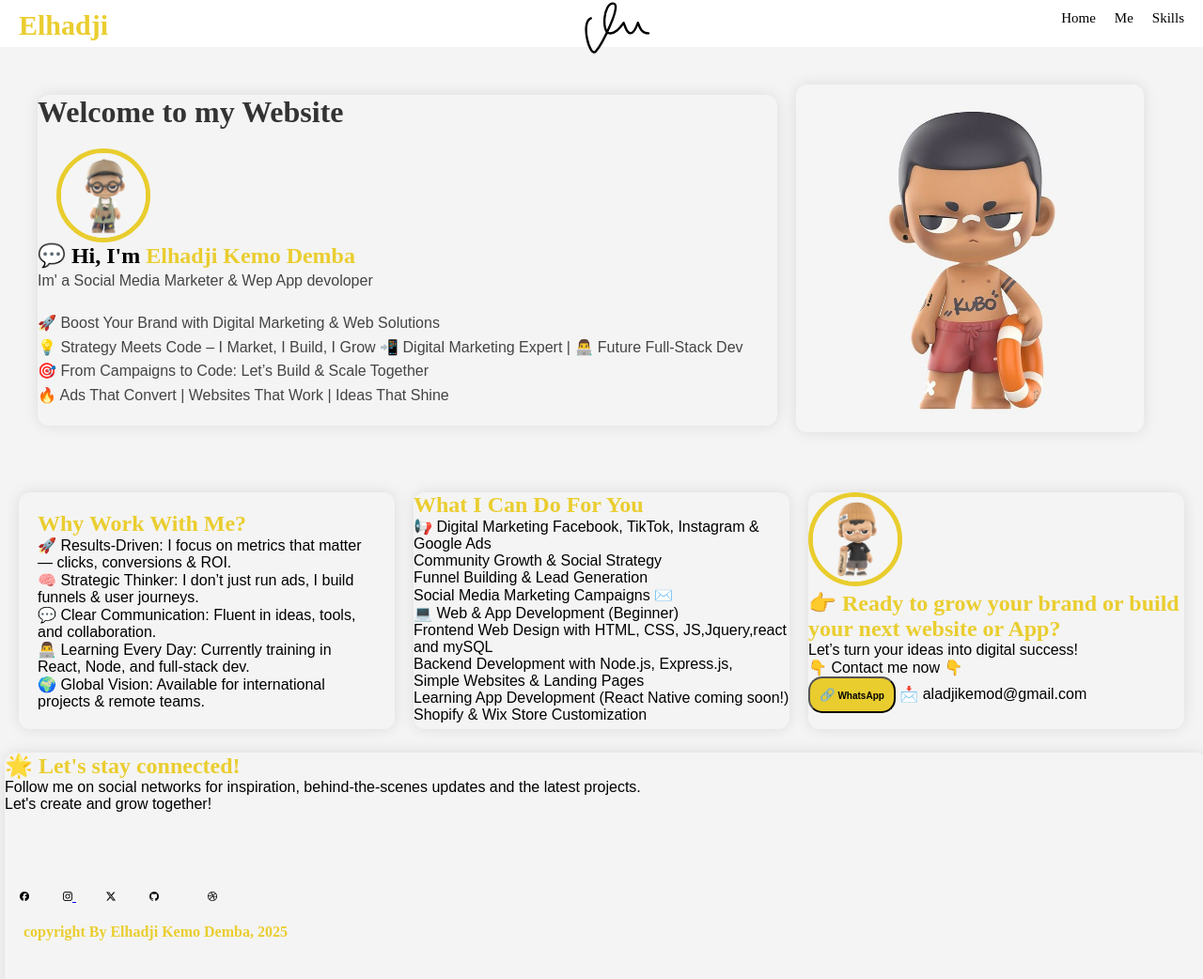
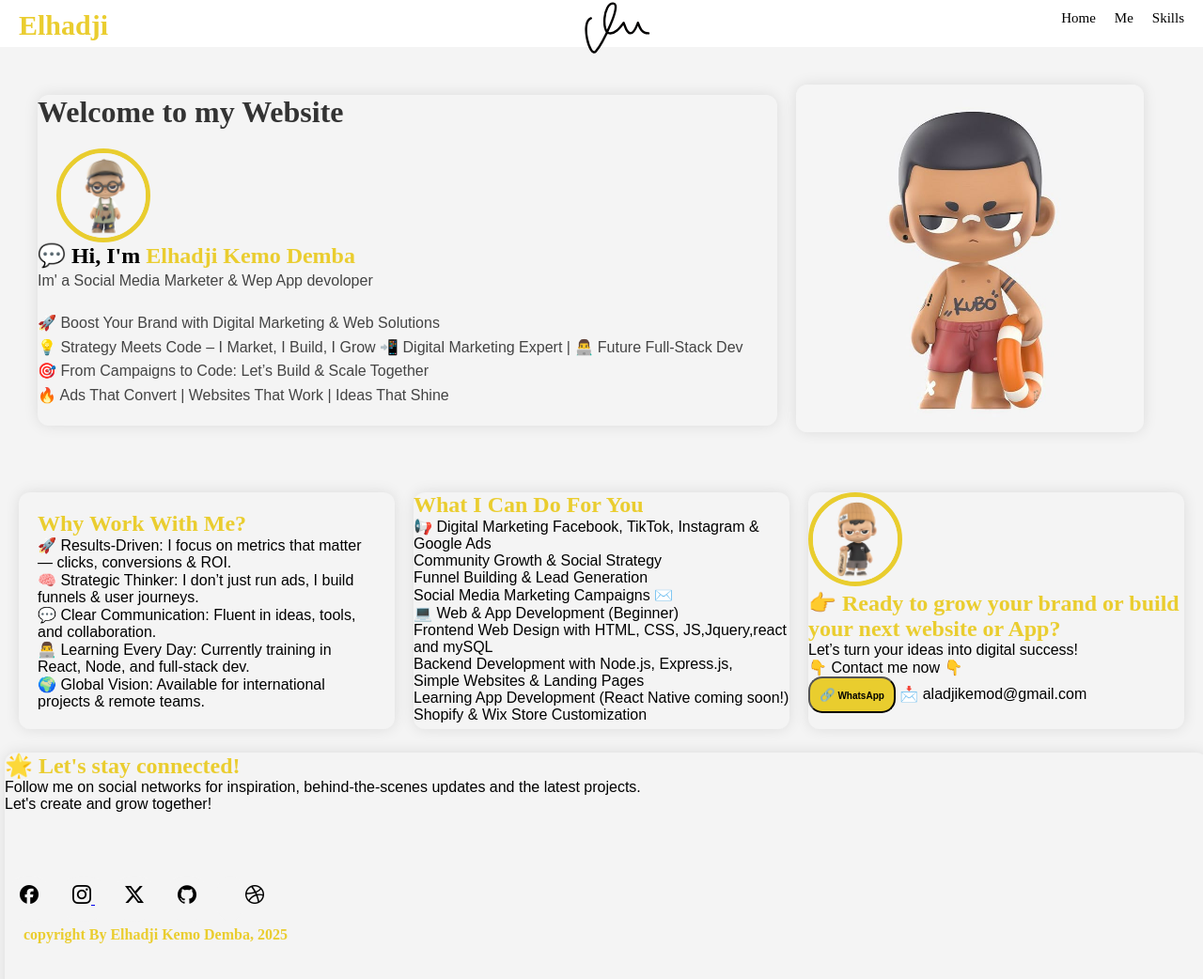
Before and after one commit to Elhadji8-cyber/Elhadji-Demba.P, a plain HTML site: page index.html in a window 1280 px wide. Shown: the whole page at 94% size. Drawn offline with nearby package versions, Linux system fonts and the light colour scheme; a web font is replaced by a local one.

Commit message:
Update styles.css

```diff
--- a/styles.css
+++ b/styles.css
@@ -377,8 +377,8 @@ path {
 
 
 .social-container .social-icon {
-    width: 10px;
-    height: 10px;
+    width: 20px;
+    height: 20px;
     object-fit: cover;
     margin: 20px ;
 }
@@ -390,8 +390,8 @@ path {
     background-color: #f4f4f4;
     padding: 1em;
     border-radius: 50%;
-    height: 10px;
-    width: 10px;
+    height: 20px;
+    width: 20px;
     box-sizing: border-box;
     border-radius: 50%;
     flex-shrink: 0;
```
